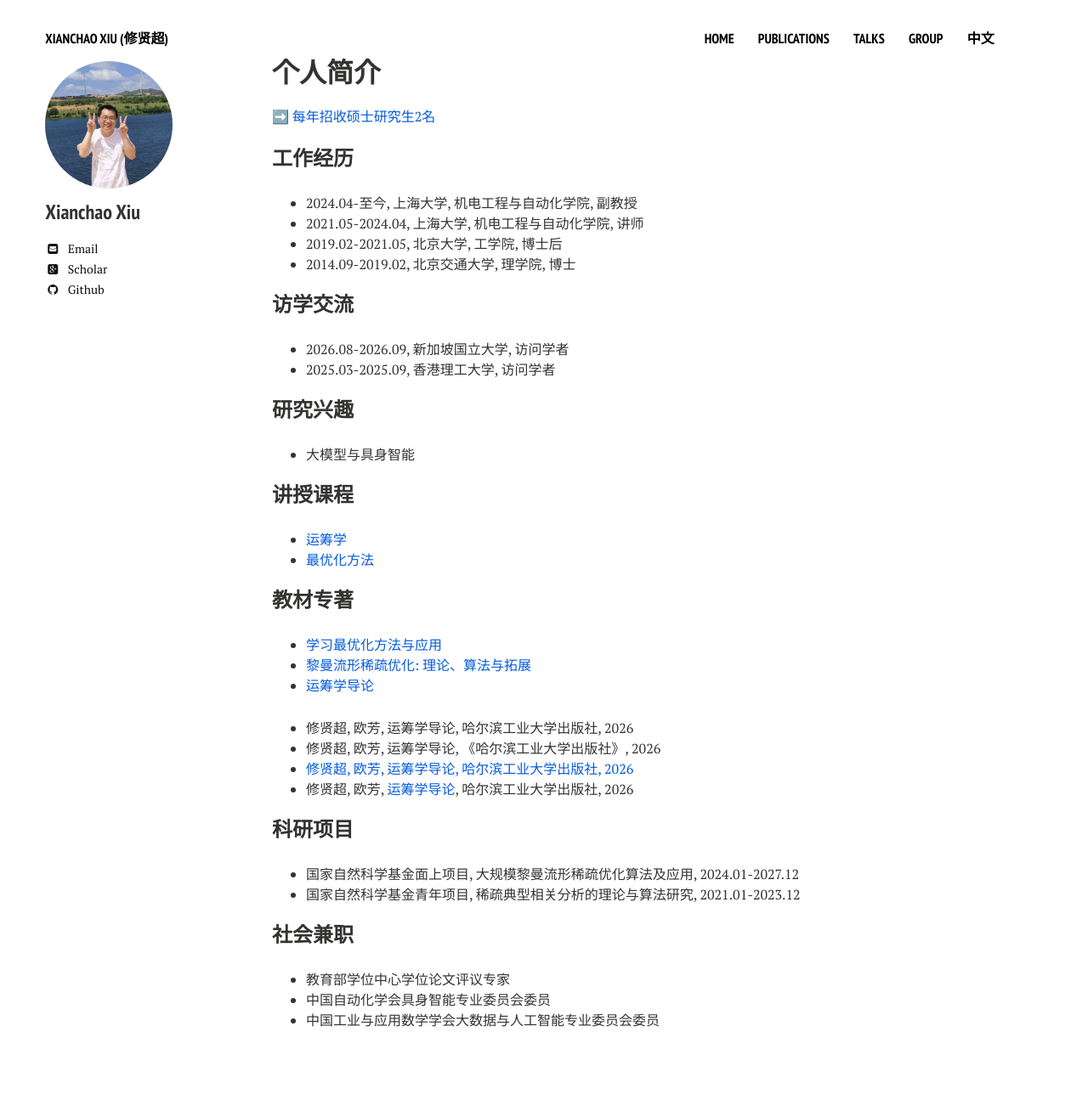
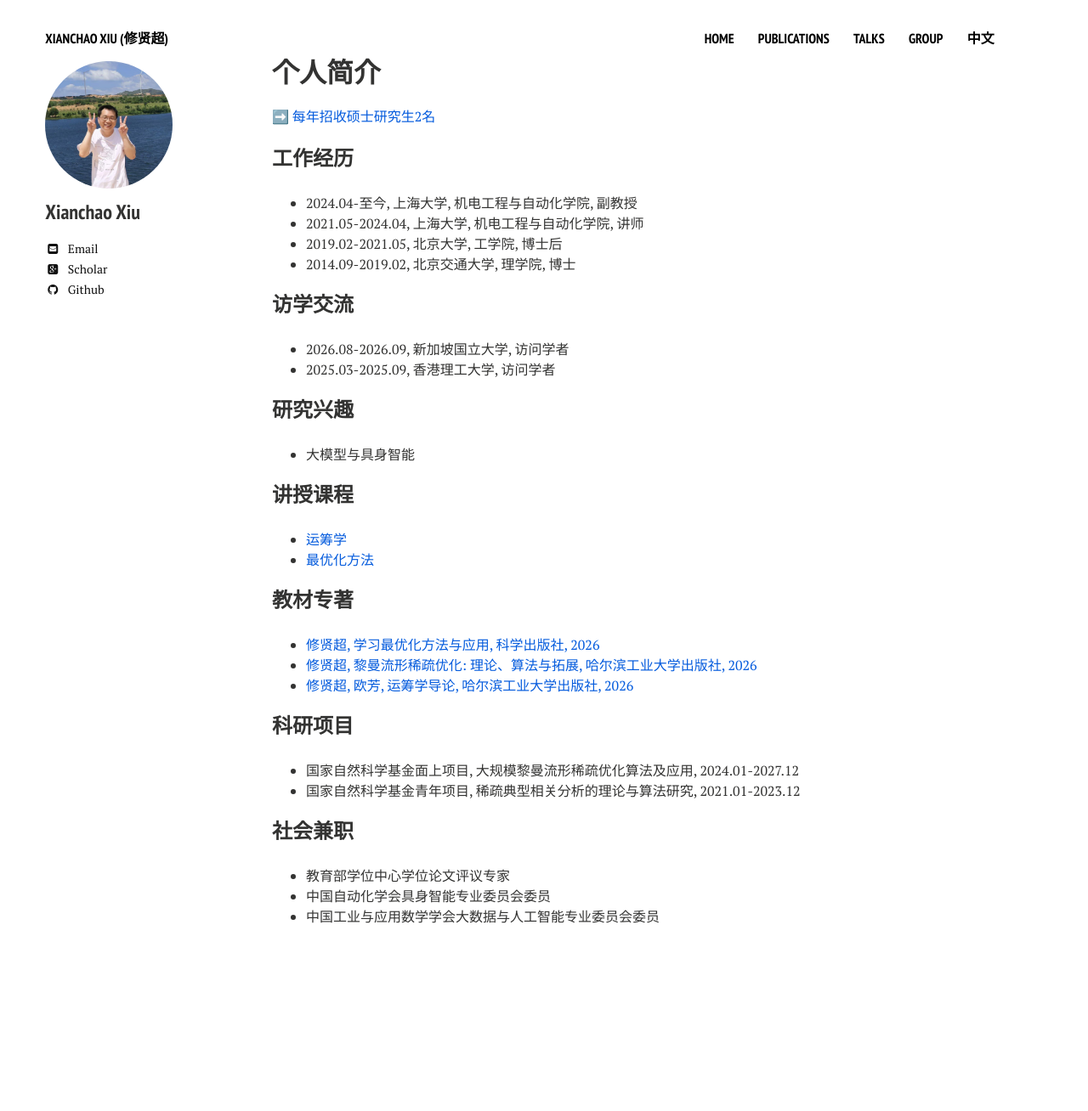
Before and after one commit to xianchaoxiu/xianchaoxiu.github.io, a Jekyll site: the page built from chinese/index.md, in a window 1280 px wide. Shown: the whole page at 85% size. Built offline with Jekyll 4.4.1, drawn with Linux system fonts in a browser that asks for light colours; nearby versions of some CDN libraries; after the commit the page ends 1186 px from its top, so only the background shows below that.

Commit message:
Update index.md

```diff
--- a/chinese/index.md
+++ b/chinese/index.md
@@ -26,21 +26,14 @@ share: false
 
 
 ### 讲授课程
-* <a href="https://xianchaoxiu.github.io/chinese/course/OR/" class="textlink" target="_blank">   运筹学 </a><br>
+* <a href="https://xianchaoxiu.github.io/chinese/course/OR/" class="textlink" target="_blank">  运筹学 </a><br>
 * <a href="https://xianchaoxiu.github.io/chinese/course/OPT/" class="textlink" target="_blank">  最优化方法 </a><br>
 
 
 ### 教材专著
-* <a href="https://xianchaoxiu.github.io/chinese/book/L2O" class="textlink" target="_blank"> 学习最优化方法与应用 </a><br>
-* <a href="https://xianchaoxiu.github.io/chinese/book/OPT" class="textlink" target="_blank"> 黎曼流形稀疏优化: 理论、算法与拓展 </a><br>
-* <a href="https://xianchaoxiu.github.io/chinese/book/OR" class="textlink" target="_blank"> 运筹学导论 </a><br>
-
-
-
-* 修贤超, 欧芳, 运筹学导论, 哈尔滨工业大学出版社, 2026<br>
-* 修贤超, 欧芳, 运筹学导论, 《哈尔滨工业大学出版社》, 2026<br>
+* <a href="https://xianchaoxiu.github.io/chinese/book/L2O" class="textlink" target="_blank"> 修贤超, 学习最优化方法与应用, 科学出版社, 2026 </a><br>
+* <a href="https://xianchaoxiu.github.io/chinese/book/OPT" class="textlink" target="_blank"> 修贤超, 黎曼流形稀疏优化: 理论、算法与拓展, 哈尔滨工业大学出版社, 2026</a><br>
 * <a href="https://xianchaoxiu.github.io/chinese/book/OR" class="textlink" target="_blank"> 修贤超, 欧芳, 运筹学导论, 哈尔滨工业大学出版社, 2026</a><br>
-* 修贤超, 欧芳, <a href="https://xianchaoxiu.github.io/chinese/book/OR" class="textlink" target="_blank"> 运筹学导论</a>, 哈尔滨工业大学出版社, 2026<br>
 
 
 ### 科研项目
```
